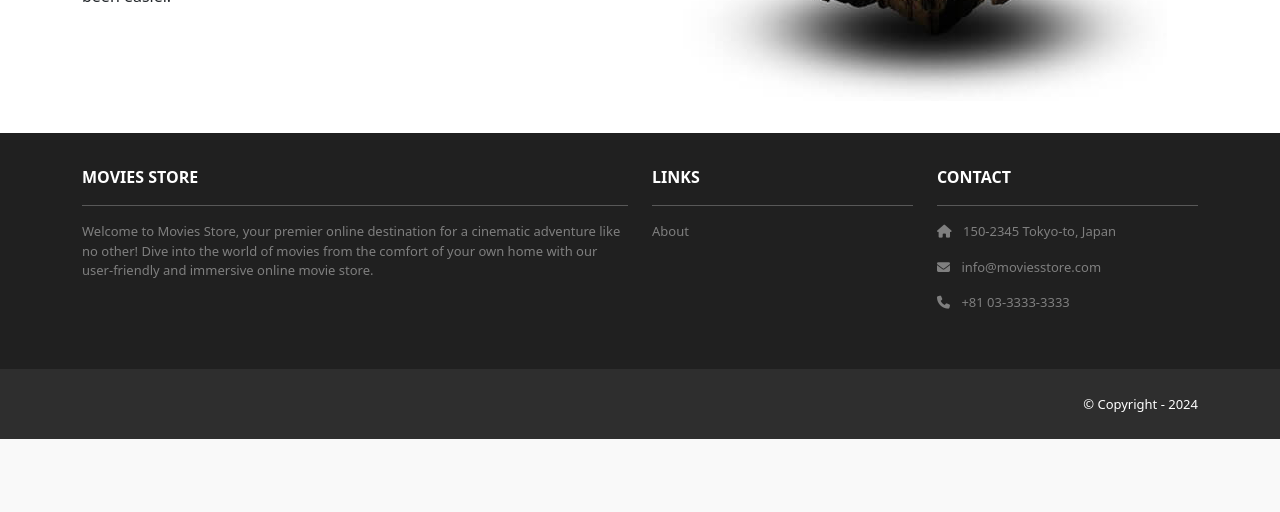
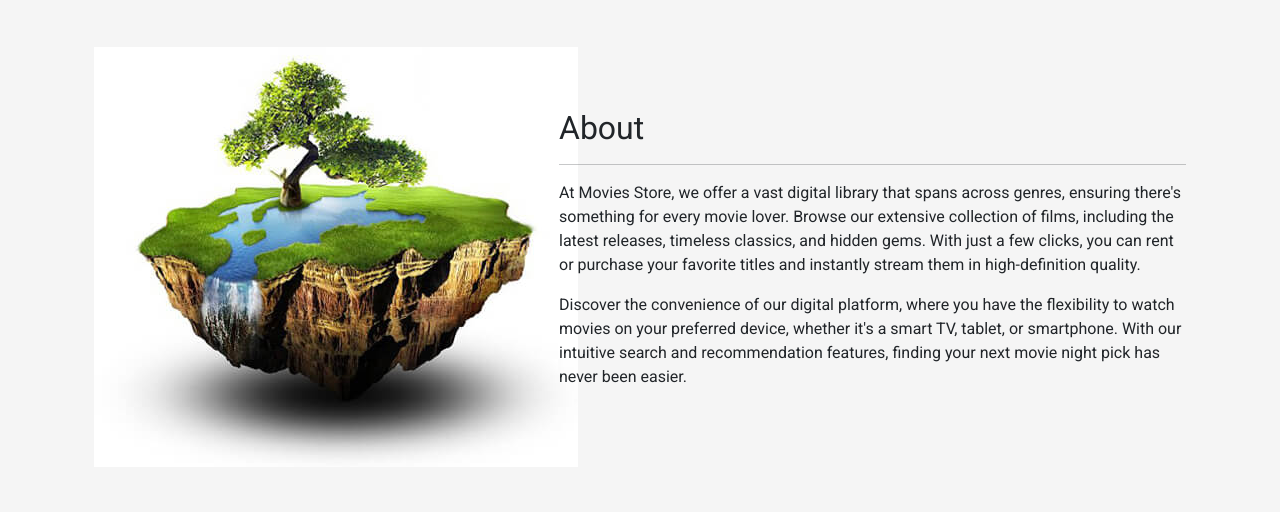
Before and after one commit to tpotula/moviesstore, a Django app: page /about in a window 1280 px wide. Shown: the part 433-945 px from the top of the page. Before the commit the page ends 872 px from the top, so only its background shows below. Run offline with Django 5.2, Linux system fonts and the light colour scheme; some libraries are stand-ins or nearby versions.

Commit message:
Changes to UI of Home Page

```diff
--- a/moviesstore/MoviesStore/templates/base.html
+++ b/moviesstore/MoviesStore/templates/base.html
@@ -3,88 +3,200 @@
   {% load static %}
   <head>
     <title>{{ template_data.title }}</title>
+
+    <link href="https://fonts.googleapis.com/css2?family=Bebas+Neue&family=Roboto:wght@300;400;700&display=swap" rel="stylesheet">
+
     <link href="https://cdn.jsdelivr.net/npm/bootstrap@5.3.3/dist/css/bootstrap.min.css" rel="stylesheet" crossorigin="anonymous">
+
     <link rel="stylesheet" href="https://cdnjs.cloudflare.com/ajax/libs/font-awesome/6.1.1/css/all.min.css">
-    <link href="https://fonts.googleapis.com/css2?family=Poppins:wght@300;400;500;600;700&display=swap" rel="stylesheet">
-    <script src="https://cdn.jsdelivr.net/npm/bootstrap@5.3.3/dist/js/bootstrap.bundle.min.js"crossorigin="anonymous"></script>
+
     <link rel="stylesheet" type="text/css" href="{% static 'css/style.css' %}">
+
     <meta name="viewport" content="width=device-width, initial-scale=1" />
+
+    <style>
+      body {
+        font-family: 'Roboto', sans-serif;
+        background-color: #f5f5f5;
+      }
+
+      /* Top Bar */
+      .top-bar {
+        background-color: #e0e0e0;
+        padding: 15px 0;
+      }
+
+      .top-bar .navbar-nav .nav-link {
+        font-family: 'Bebas Neue', sans-serif;
+        font-size: 18px;
+        text-transform: uppercase;
+        letter-spacing: 1px;
+        color: black !important;
+      }
+
+      .top-bar .nav-link:hover {
+        color: red !important;
+      }
+
+      /* Logo Styling */
+      .top-logo {
+        height: 50px;
+      }
+
+      /* Maiin Banner */
+      .hero-section {
+        background: url("{% static 'img/background3.png' %}") no-repeat center center/cover;
+        color: white;
+        text-align: center;
+        padding: 100px 20px;
+        font-family: 'Bebas Neue', sans-serif;
+        text-transform: uppercase;
+      }
+
+      .hero-section h1 {
+        font-size: 60px;
+        font-weight: bold;
+      }
+
+      .hero-section p {
+        font-size: 20px;
+      }
+
+      /* Footer */
+      .footer {
+        background-color: #333;
+        color: white;
+        padding: 40px 0;
+      }
+
+      .footer-bottom {
+        background-color: black;
+        color: white;
+        text-align: center;
+        padding: 10px 0;
+      }
+
+      .footer a {
+        color: white;
+        text-decoration: none;
+      }
+
+      .footer a:hover {
+        color: red;
+      }
+    </style>
+
   </head>
 
   <body>
-    <!-- Header -->
-    <nav class="p-3 navbar navbar-dark bg-dark navbar-expand-lg">
+
+    <!-- Navigation Section -->
+    <div class="top-bar">
+      <div class="container d-flex justify-content-between align-items-center">
+        <!-- Left: Navigation -->
+        <nav class="navbar navbar-expand-lg">
+          <div class="collapse navbar-collapse" id="navbarNav">
+            <ul class="navbar-nav">
+              <li class="nav-item">
+                <a class="nav-link" href="{% url 'home.index' %}">Home</a>
+              </li>
+              <li class="nav-item">
+                <a class="nav-link" href="{% url 'home.about' %}">About</a>
+              </li>
+              <li class="nav-item">
+                <a class="nav-link" href="{% url 'movies.index' %}">Movies</a>
+              </li>
+              <li class="nav-item">
+                <a class="nav-link" href="{% url 'cart.index' %}">Cart</a>
+              </li>
+              {% if user.is_authenticated %}
+                <li class="nav-item">
+                  <a class="nav-link" href="{% url 'accounts.orders' %}">Orders</a>
+                </li>
+                <li class="nav-item">
+                  <a class="nav-link text-danger" href="{% url 'accounts.logout' %}">Logout ({{ user.username }})</a>
+                </li>
+              {% else %}
+                <li class="nav-item">
+                  <a class="nav-link" href="{% url 'accounts.login' %}">Login</a>
+                </li>
+                <li class="nav-item">
+                  <a class="nav-link text-danger fw-bold" href="{% url 'accounts.signup' %}">Sign Up</a>
+                </li>
+              {% endif %}
+            </ul>
+          </div>
+        </nav>
+
+        <!-- Logo -->
+        <a href="{% url 'home.index' %}">
+          <img src="{% static 'img/newlogo.png' %}" alt="Movies Store Logo" class="top-logo" style="height: 76px; width: auto;">
+
+        </a>
+      </div>
+    </div>
+    <!-- Top Navigation Section End -->
+
+    <!-- Banner Text -->
+    <header class="hero-section">
       <div class="container">
-        <a class="navbar-brand" href="{% url 'home.index' %}">
-          <img src="{% static 'img/logo.png' %}" alt="logo" height="40" />
-        </a>
-        <button class="navbar-toggler" type="button" data-bs-toggle="collapse" data-bs-target="#navbarNavAltMarkup"
-          aria-controls="navbarNavAltMarkup" aria-expanded="false" aria-label="Toggle navigation">
-          <span class="navbar-toggler-icon"></span>
-        </button>
-        <div class="collapse navbar-collapse" id="navbarNavAltMarkup">
-          <div class="navbar-nav ms-auto navbar-ml">
-            <a class="nav-link" href="{% url 'home.about' %}">About</a>
-            <a class="nav-link" href="{% url 'movies.index' %}">Movies</a>
-            <a class="nav-link" href="{% url 'cart.index' %}">Cart</a>
-              <div class="vr bg-white mx-2 d-none d-lg-block"></div>
-            {% if user.is_authenticated %}
-            <a class="nav-link" href="{% url 'accounts.orders' %}">Orders
-            </a>
-            <a class="nav-link" href="{% url 'accounts.logout' %}">Logout ({{ user.username }})</a>
-            {% else %}
-            <a class="nav-link" href="{% url 'accounts.login' %}">Login</a>
-            <a class="nav-link" href="{% url 'accounts.signup' %}">
-              Sign Up
-            </a>
-            {% endif %}
-          </div>
-        </div>
+        <h1>Welcome to Movies Store</h1>
+        <p>Your premier online destination for a cinematic adventure!</p>
       </div>
-    </nav>
-    <!-- Header -->
+    </header>
+    <!-- Hero Section End -->
 
-    <div>
+    <!-- Content Section -->
+    <main class="container my-5">
       {% block content %}
       {% endblock content %}
-    </div>
+    </main>
+    <!-- Content Section End -->
 
     <!-- Footer -->
-    <section class="p-3 ms-footer d-none d-md-block">
-      <div class="container">
-        <div class="row mt-3 text-white">
-          <div class="col-md-6 col-lg-6 col-xl-6 mx-auto mb-4">
-            <b>MOVIES STORE</b>
-            <hr />
-            <p>Welcome to Movies Store, your premier online destination for a cinematic
-              adventure like no other! Dive into the world of movies from the comfort of your own home with our user-friendly
-              and immersive online movie store.</p>
-          </div>
-          <div class="col-md-3 col-lg-3 col-xl-3 mx-auto mb-4">
-            <b>LINKS</b>
-            <hr />
-            <p><a class="nav-link" href="{% url 'home.about' %}">About</a></p>
-          </div>
-          <div class="col-md-3 col-lg-3 col-xl-3 mx-auto mb-4">
-            <b>CONTACT</b>
-            <hr />
-            <p><i class="fas fa-home me-2"></i> 150-2345 Tokyo-to, Japan</p>
-            <p><i class="fas fa-envelope me-2"></i> info@moviesstore.com</p>
-            <p><i class="fas fa-phone me-2"></i> +81 03-3333-3333</p>
-          </div>
-        </div>
+<footer class="footer position-relative text-white pt-5" style="background-color: #333; font-family: 'Poppins', sans-serif;">
+  <!-- Texture -->
+  <div style="position: absolute; top: 0; left: 0; width: 100%; height: 100%;
+              background-image: url('{% static "img/texture.jpg" %}');
+              opacity: 0.2;"></div>
+
+  <div class="container position-relative">
+    <div class="row">
+      <!-- About Movies Store -->
+      <div class="col-md-4">
+        <h5 class="fw-bold">Movies Store</h5>
+        <p style="font-size: 14px; line-height: 1.6;">
+          Enjoy movies from the comfort of your home with our user-friendly and immersive online movie store.
+        </p>
       </div>
-    </section>
-    <section class="p-3 ms-footer-bottom bg-dark">
-      <div class="container d-flex justify-content-between">
-        <div class="me-5 text-white">
-          </span>
-        </div>
-        <div class="text-white">
-          <span>© Copyright - 2024</span>
-        </div>
+
+      <!-- Quick Links -->
+      <div class="col-md-4">
+        <h5 class="fw-bold">Quick Links</h5>
+        <ul class="list-unstyled" style="font-size: 14px;">
+          <li><a href="{% url 'home.about' %}" class="text-white text-decoration-none">About</a></li>
+          <li><a href="{% url 'movies.index' %}" class="text-white text-decoration-none">Movies</a></li>
+          <li><a href="{% url 'cart.index' %}" class="text-white text-decoration-none">Cart</a></li>
+        </ul>
       </div>
-    </section>
-    <!-- Footer -->
+
+      <!-- Contact Info -->
+      <div class="col-md-4">
+        <h5 class="fw-bold">Contact</h5>
+        <p style="font-size: 14px;"><i class="fas fa-map-marker-alt me-2"></i> 150-2345 Tokyo-to, Japan</p>
+        <p style="font-size: 14px;"><i class="fas fa-envelope me-2"></i> info@moviesstore.com</p>
+        <p style="font-size: 14px;"><i class="fas fa-phone me-2"></i> +81 03-3333-3333</p>
+      </div>
+    </div>
+  </div>
+</footer>
+
+
+<!-- Footer End -->
+
+
+    <!-- Bootstrap JS -->
+    <script src="https://cdn.jsdelivr.net/npm/bootstrap@5.3.3/dist/js/bootstrap.bundle.min.js" crossorigin="anonymous"></script>
+
   </body>
 </html>
--- a/moviesstore/home/templates/home/about.html
+++ b/moviesstore/home/templates/home/about.html
@@ -1,12 +1,20 @@
 {% extends 'base.html' %}
 {% block content %}
 {% load static %}
-<div class="p-3">
+
+<div class="about-section">
   <div class="container">
-    <div class="row mt-3">
-      <div class="col-md-6 mx-auto mb-3">
-        <h2>About</h2>
-        <hr />
+    <div class="row align-items-center">
+
+      <!-- IMAGE -->
+      <div class="col-md-5 text-center">
+        <img src="{% static 'img/about.jpg' %}" class="about-img" alt="about" />
+      </div>
+
+      <!-- TEXT SECTION (NO TEXT CHANGED) -->
+      <div class="col-md-7">
+        <h2 class="about-title">About</h2>
+        <hr class="about-divider" />
         <p>At Movies Store, we offer a vast digital library that spans across genres,
           ensuring there's something for every movie lover. Browse our extensive collection of films,
           including the latest releases, timeless classics, and hidden gems. With just a few clicks,
@@ -15,10 +23,9 @@
           on your preferred device, whether it's a smart TV, tablet, or smartphone. With our intuitive search
           and recommendation features, finding your next movie night pick has never been easier.</p>
       </div>
-      <div class="col-md-6 mx-auto mb-3 text-center">
-        <img src="{% static 'img/about.jpg' %}" class="max-width-100" alt="about" />
-      </div>
+
     </div>
   </div>
 </div>
+
 {% endblock content %}
```
Also changed, not shown: moviesstore/home/templates/home/index.html (+11 -15 lines), moviesstore/MoviesStore/static/img/download.jpeg (deleted), moviesstore/MoviesStore/static/img/newlogo.png (added), moviesstore/db.sqlite3.
